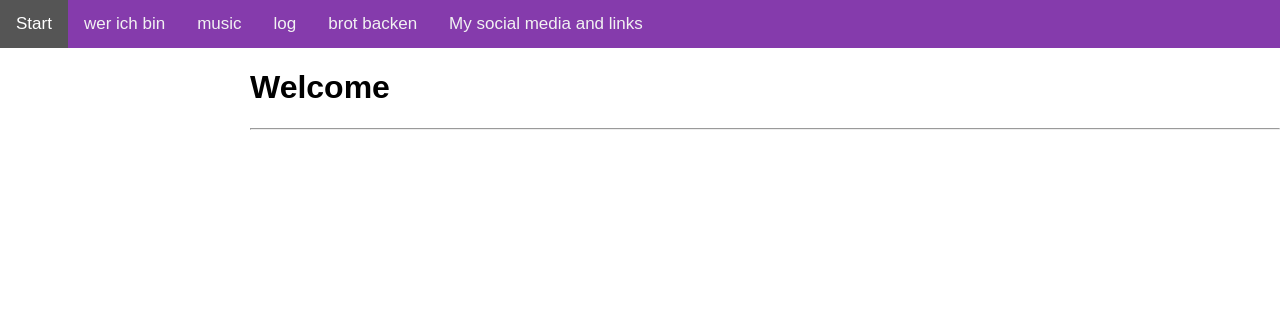
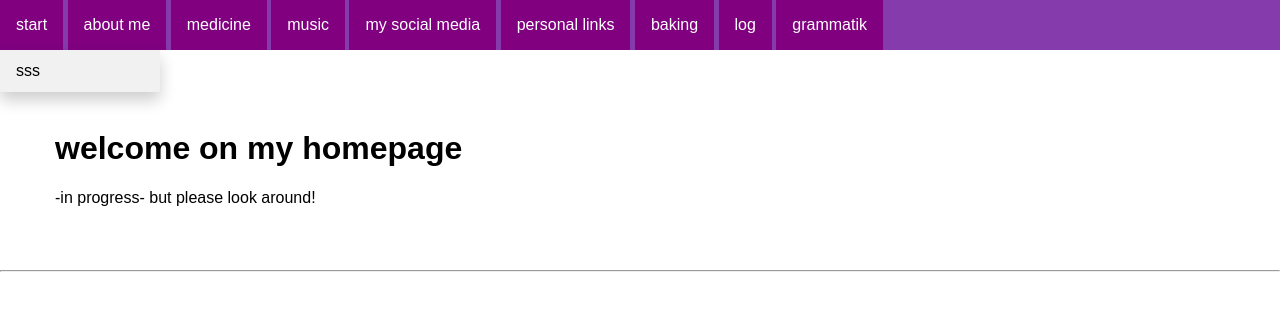
Before and after one commit to immanuelv3/iovandriem, a PHP site: page / in a window 1280 px wide. Shown: the top 311 px of the page. Run offline with PHP 8.4, Linux system fonts and the light colour scheme.

Commit message:
Add files via upload

```diff
--- a/index.html
+++ b/index.html
@@ -9,16 +9,20 @@
 <meta name="viewport" content="width=device-width, initial-scale=1">
 <link rel="stylesheet" href="https://cdnjs.cloudflare.com/ajax/libs/font-awesome/4.7.0/css/font-awesome.min.css">
 
+
 </head>
 <body>
+
 
 <div class="topnav">
 <script src="scriipt.js"></script>
 </div>
 
-
-<div style="padding-left:250px">
-  <h1>Welcome</h1>
+<div style="padding: 55px;;">
+  <br><br><br>
+    <h1>welcome on my homepage</h1>
+    -in progress- but please look around!
+</div>
 
 
   <hr>
--- a/mysocialmedia.html
+++ b/mysocialmedia.html
@@ -17,8 +17,8 @@
 </script>
 
  <pre>
-<br> my Social Media:  <a href="https://www.instagram.com/immanuel.vandriem.medical/">my health&medical IG</a>  </pre>
-<img src="instagramlogo.avif" alt="my instagram">
+<br> my Social Media: <a href="https://www.instagram.com/immanuel.vandriem.medical/">my health&medical IG</a>  </pre>
+<img src="pics/instagramlogo.avif" alt="my instagram">
 (Instagram-design from www.template.net)
  <div style="padding: 20px; height: 220px;">
 
--- a/scriipt.js
+++ b/scriipt.js
@@ -1,13 +1,71 @@
+// Start dropdown
+document.writeln('<div class="dropdown">');
+document.writeln('<button class="dropbtn" onclick="location.href=\'start.html\'">start</button>');
+document.writeln('<div class="dropdown-content">');
+document.writeln('<a href="https://google.de">sss</a>');
+document.writeln('</div>');
+document.writeln('</div>');
 
+// About me dropdown
+document.writeln('<div class="dropdown">');
+document.writeln('<button class="dropbtn" onclick="location.href=\'whoiam.html\'">about me</button>');
+document.writeln('<div class="dropdown-content">');
+document.writeln('<a href="https://google.de">yes</a>');
+document.writeln('</div>');
+document.writeln('</div>');
 
-document.writeln("<a href='start.html'>Start</a>");
-/* document.writeln("<"); */
-document.writeln("<a href='whoiam.html'>wer ich bin</a>");
-document.writeln("<a href='music.html'>music</a>");
-document.writeln("<a href='log.html'>log</a>");
-document.writeln("<a href='brotbacken.html'>brot backen</a>");
+// med dropdown
+document.writeln('<div class="dropdown">');
+document.writeln('<button class="dropbtn" onclick="location.href=\'med.html\'">medicine</button>');
+document.writeln('<div class="dropdown-content">');
+document.writeln('<a href="https://www.kirsten-greene.com/">kirsten greene nd</a>');
+document.writeln('</div>');
+document.writeln('</div>');
 
-document.writeln("<a href='mysocialmedia.html'>My social media and links</a>");
-/*
-document.writeln("<a href='time.php'>php</a>");
-*/
+// Music dropdown
+document.writeln('<div class="dropdown">');
+document.writeln('<button class="dropbtn" onclick="location.href=\'music.html\'">music</button>');
+document.writeln('<div class="dropdown-content">');
+document.writeln('<a href="https://google.de">sss</a>');
+document.writeln('</div>');
+document.writeln('</div>');
+
+// sm dropdown
+document.writeln('<div class="dropdown">');
+document.writeln('<button class="dropbtn" onclick="location.href=\'mysocialmedia.html\'">my social media</button>');
+document.writeln('<div class="dropdown-content">');
+document.writeln('<a href="https://google.de">sss</a>');
+document.writeln('</div>');
+document.writeln('</div>');
+
+// personal links dropdown
+document.writeln('<div class="dropdown">');
+document.writeln('<button class="dropbtn" onclick="location.href=\'mysocialmedia.html\'">personal links</button>');
+document.writeln('<div class="dropdown-content">');
+document.writeln('<a href="https://google.de">sss</a>');
+document.writeln('</div>');
+document.writeln('</div>');
+
+// baking dropdown
+document.writeln('<div class="dropdown">');
+document.writeln('<button class="dropbtn" onclick="location.href=\'mysocialmedia.html\'">baking</button>');
+document.writeln('<div class="dropdown-content">');
+document.writeln('<a href="https://google.de">sss</a>');
+document.writeln('</div>');
+document.writeln('</div>');
+
+// log
+document.writeln('<div class="dropdown">');
+document.writeln('<button class="dropbtn" onclick="location.href=\'log.html\'">log</button>');
+document.writeln('<div class="dropdown-content">');
+document.writeln('<a href="https://google.de">sss</a>');
+document.writeln('</div>');
+document.writeln('</div>');
+
+// grammatik
+document.writeln('<div class="dropdown">');
+document.writeln('<button class="dropbtn" onclick="location.href=\'grammatik.html\'">grammatik</button>');
+document.writeln('<div class="dropdown-content">');
+document.writeln('<a href="https://google.de">sss</a>');
+document.writeln('</div>');
+document.writeln('</div>');
--- a/thestyling.css
+++ b/thestyling.css
@@ -1,73 +1,64 @@
 body {margin:0;font-family:Arial}
 
+
+
 .topnav {
-  overflow: hidden;
+  overflow: absolute;
   background-color: rgb(133, 59, 172);
+
+  float: left;
+  color: #f2f2f2;
+  text-align: left;
+  width: 100%;
+ text-align: left;
+
+  text-decoration: none;
+  align-items: left;
 }
 
-.topnav a {
-  float: left;
-  display: block;
-  color: #f2f2f2;
-  text-align: center;
-  padding: 14px 16px;
-  text-decoration: none;
-  font-size: 17px;
-}
+
 
 .active {
   background-color: #04AA6D;
   color: white;
 }
 
-.topnav .icon {
-  display: none;
+
+
+
+.dropbtn {
+  background-color: purple;
+  color: white;
+  padding: 16px;
+  font-size: 16px;
+  border: none;
 }
 
 .dropdown {
-  float: left;
-  overflow: hidden;
-}
+  display: inline-block;
+  position: relative;
+  vertical-align: top;
 
-.dropdown .dropbtn {
-  font-size: 17px;
-  border: none;
-  outline: none;
-  color: white;
-  padding: 14px 16px;
-  background-color: inherit;
-  font-family: inherit;
-  margin: 0;
 }
 
 .dropdown-content {
   display: none;
   position: absolute;
-  background-color: #f9f9f9;
+  background-color: #f1f1f1;
   min-width: 160px;
   box-shadow: 0px 8px 16px 0px rgba(0,0,0,0.2);
   z-index: 1;
 }
 
-.dropdown-content a {
-  float: none;
+.dropdown-content a{
   color: black;
   padding: 12px 16px;
   text-decoration: none;
   display: block;
-  text-align: left;
 }
 
-.topnav a:hover, .dropdown:hover .dropbtn {
-  background-color: #555;
-  color: white;
-}
+.dropdown-content:hover {background-color: #ddd;}
 
-.dropdown-content a:hover {
-  background-color: #ddd;
-  color: black;
-}
+.dropdown:hover .dropdown-content {display: block; position: center;}
 
-.dropdown:hover .dropdown-content {
-  display: block;
-}
+.dropdown:hover .dropbtn {background-color: purple;}
--- a/whoiam.html
+++ b/whoiam.html
@@ -27,7 +27,7 @@
 
  </div>
 
-i´m immanuel aka ima
+i`m immanuel aka ima
 <br><br>
 read: <br>
 <a href="grammatik.html">grammatik</a>
```
Also changed, not shown: brotbacken.html (+14 -6 lines), med.html (added, +12 -0 lines), start.html (+8 -0 lines), pics/instagramlogo.avif (added).
